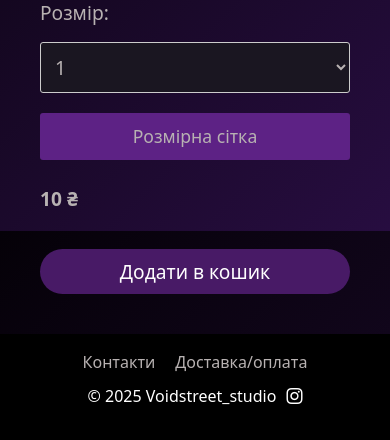
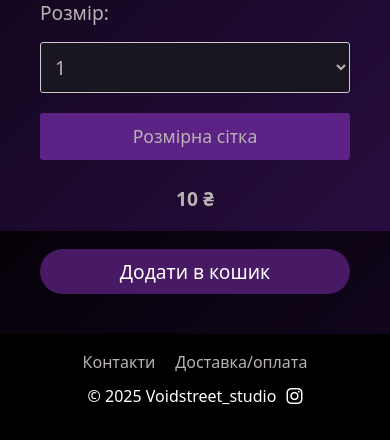
Before and after one commit to argx4/VoidStreetShop-Python-Django-, a Django app: template product/templates/productdetail.html in a window 390 px wide. Shown: the part 613-1053 px from the top of the page. Run offline with Django 3.2, Linux system fonts and the light colour scheme; the template is opened without the code that fills it: most values are stand-ins (such as "Sample title", 1, 10 or a date in 2020); grey boxes marked "Sample" are stand-in pictures.

Commit message:
сделано отображение цены на телефоне по центру

```diff
--- a/static/css/productdetail.css
+++ b/static/css/productdetail.css
@@ -217,6 +217,10 @@ select option {
   .size-guide-btn {
     font-size: 1.1rem;
   }
+
+  .viborrazmera2{
+    text-align: center;
+  }
 }
 
 @media (max-width: 575px) {
```
